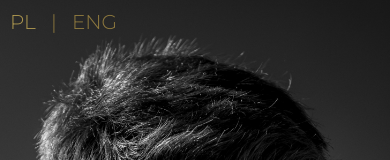
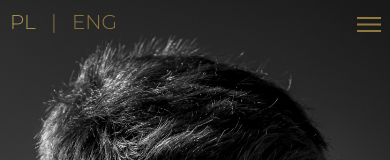
Before and after one commit to KozAr92/test, a React (Vite) app: page / in a window 390 px wide. Shown: the top 160 px of the page. Built offline with nearby package versions, Linux system fonts and the light colour scheme.

Commit message:
add mobile menu content, context and some styles

```diff
--- a/src/context/PageContext.tsx
+++ b/src/context/PageContext.tsx
@@ -3,6 +3,8 @@ import React from "react";
 type PageContextType = {
     activePage: string | undefined;
     setActivePage: React.Dispatch<React.SetStateAction<string | undefined>>;
+    showMenu: boolean;
+    setShowMenu:  React.Dispatch<React.SetStateAction<boolean>>;
     isMobileDevice: boolean;
     translations: { [key: string]: string };
 };
@@ -10,6 +12,8 @@ type PageContextType = {
 export const PageContext = React.createContext<PageContextType>({
     activePage: undefined,
     setActivePage: () => {},
+    showMenu: false,
+    setShowMenu: () => false,
     isMobileDevice: false,
     translations: {},
 });
--- a/src/context/PageProvider.tsx
+++ b/src/context/PageProvider.tsx
@@ -8,6 +8,7 @@ type PageContextProviderProps = {
 
 export const PageContextProvider = ({translations, children  }: PageContextProviderProps) => {
     const [activePage, setActivePage] = useState<string | undefined>(undefined);
+    const [showMenu, setShowMenu] = useState<boolean>(false);
 
     const isMobile = () => {
         const width = window.innerWidth;
@@ -27,7 +28,7 @@ export const PageContextProvider = ({translations, children  }: PageContextProvi
     }, []);
 
     return (
-        <PageContext.Provider value={{ activePage, setActivePage, isMobileDevice, translations }}>
+        <PageContext.Provider value={{ activePage, setActivePage, showMenu, setShowMenu, isMobileDevice, translations }}>
             {children}
         </PageContext.Provider>
     );
--- a/src/main-menu/MainMenu.tsx
+++ b/src/main-menu/MainMenu.tsx
@@ -2,19 +2,34 @@ import "../styles/MainMenu.css"
 import {MainMenuItem} from "./MainMenuItem.tsx";
 import {PAGES} from "../pages/pages.ts";
 import {LanguageSwitcher} from "./LanguageSwitcher.tsx";
+import {useContext} from "react";
+import {PageContext} from "../context/PageContext.tsx";
 
 type MainMenuProps = {
     setLanguage: (lang: string) => void;
 }
 
 export const MainMenu = ({setLanguage}: MainMenuProps) => {
+    const {isMobileDevice, showMenu, setShowMenu} = useContext(PageContext);
     const menuItems = PAGES.reduce<string[]>((pagesIds, page) => {
         return [...pagesIds, page.id];
     }, []);
 
+    const handleClick = () => {
+        console.log(showMenu);
+        console.log("Clicked")
+        setShowMenu(!showMenu);
+    }
+
     return (
         <div className={"main-menu"}>
-            {menuItems.map((pageId, i) => <MainMenuItem key={i} id={pageId} />)}
+            <button className={"mobile-menu-button"} style={{rotate: "90deg"}} onClick={handleClick}>|||</button>
+            {!isMobileDevice && menuItems.map((pageId, i) => <MainMenuItem key={i} id={pageId} />)}
+            {isMobileDevice && <div className={"mobile-menu"}>
+                {showMenu && <div className={"mobile-menu-content"}>
+                    {menuItems.map((pageId, i) => <MainMenuItem key={i} id={pageId}/>)}
+                </div>}
+            </div>}
             <LanguageSwitcher setLanguage={setLanguage} />
         </div>
     )
--- a/src/styles/MainMenu.css
+++ b/src/styles/MainMenu.css
@@ -45,14 +45,44 @@
 
 @media only screen and (max-width: 768px) {
     .main-menu {
-        font-size: 20px
+        font-size: 20px;
     }
 
-    .main-menu-item {
-        display: none
+    .mobile-menu {
+        display: flex;
+        width: 100%;
+        height: 100%;
+
+    }
+
+    .mobile-menu-content {
+        display: flex;
+        flex-direction: column;
+        justify-content: center;
+        align-items: center;
+        background-color: var(--transparent);
     }
 
     .language-switcher {
-        left:0
+        left:0;
+        width: auto
+    }
+
+    .mobile-menu-button {
+        position: fixed;
+        top: 0;
+        right: 0;
+        padding: 10px;
+        color: var(--gold-main);
+        font-size: 25px;
+        rotate: 90deg;
+        background: none;
+        border: none
+    }
+
+    .mobile-menu-content {
+        position: fixed;
+        width: 100vw;
+        height: 100vh;
     }
 }
```
